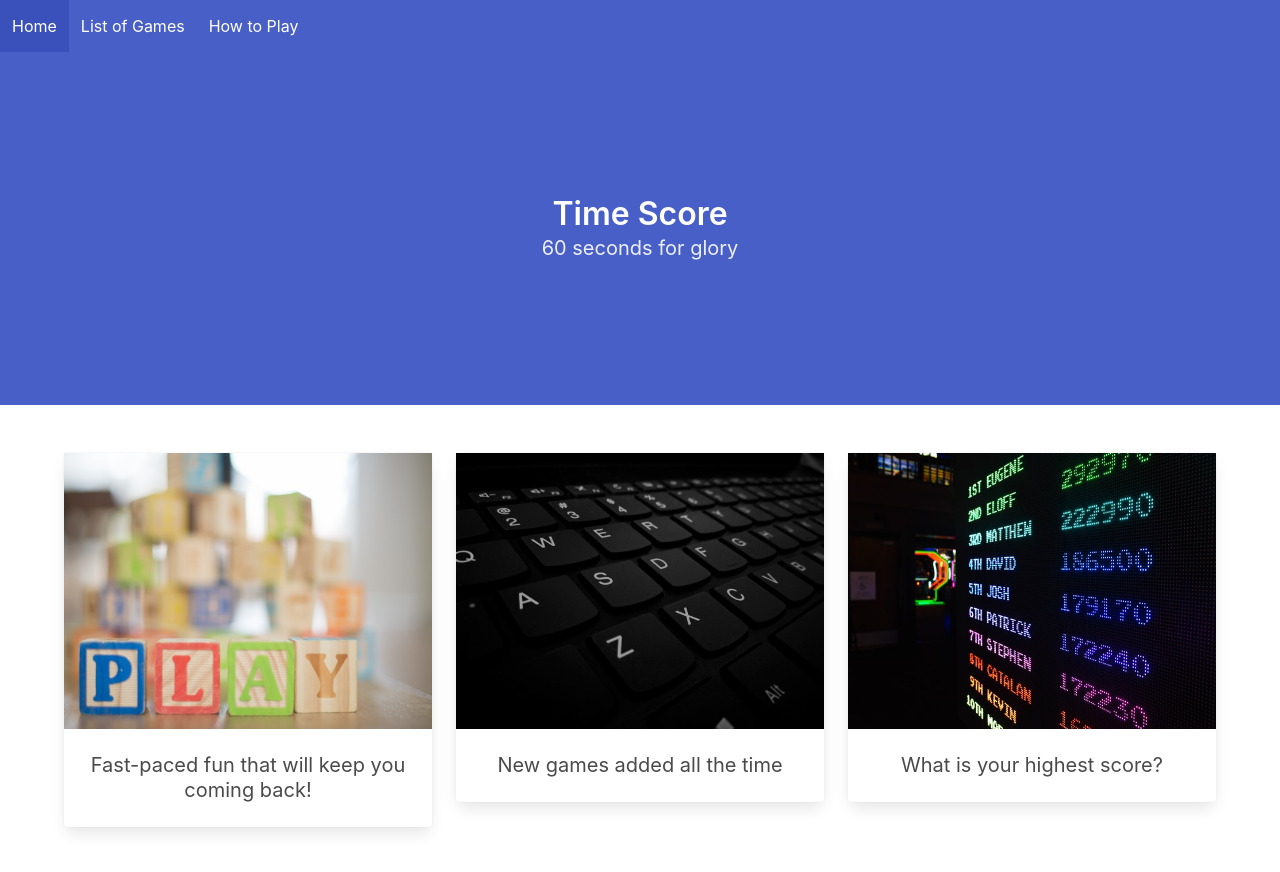
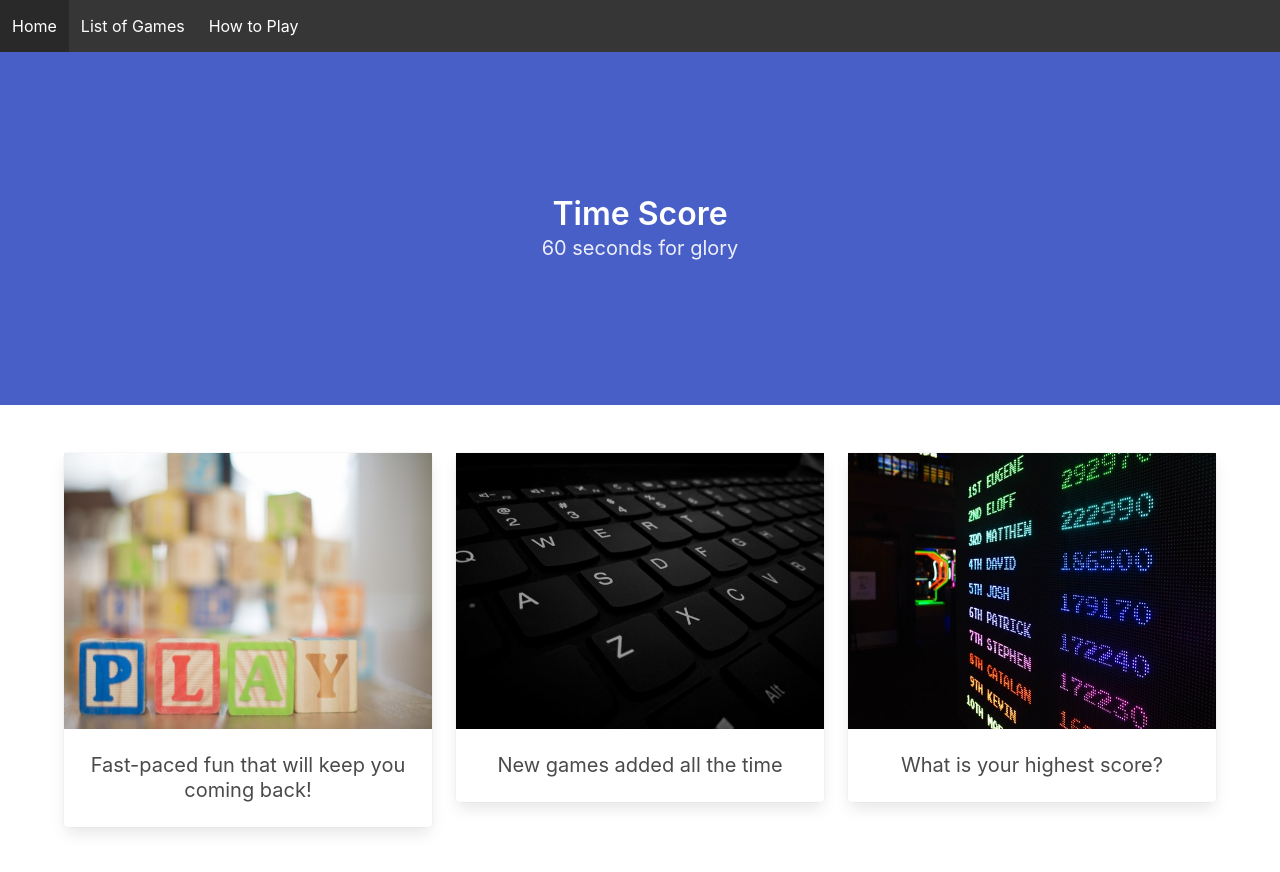
Before and after one commit to Mvcampbell3/time-score-frontend, an Angular app in the folder client/: page / in a window 1280 px wide. Shown: the top 872 px of the page. Built offline with nearby package versions, Linux system fonts and the light colour scheme.

Commit message:
changed navbar colors

```diff
--- a/client/src/app/app.component.html
+++ b/client/src/app/app.component.html
@@ -1,4 +1,4 @@
-<nav class="navbar is-link" role="navigation" aria-label="main navigation">
+<nav class="navbar is-dark" role="navigation" aria-label="main navigation">
   <div class="navbar-brand">
     <a class="navbar-item" href="/">Home</a>
 
```
